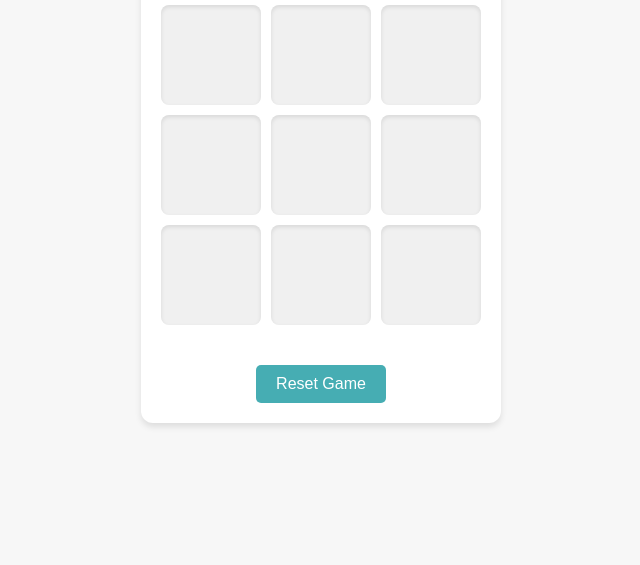
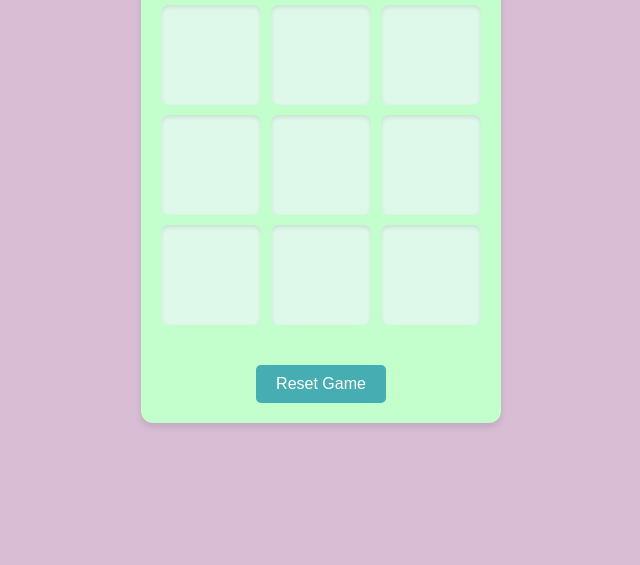
Before and after one commit to madhumithaaprasad/Tic-Tac-Trick, a plain HTML site: page tic-tac-toe.html in a window 1280 px wide. Shown: the part 235-800 px from the top of the page, without its empty margins (319-959 px from the left). Drawn offline with Linux system fonts and the light colour scheme.

Commit message:
Update tic-tac-toe.styles.css

```diff
--- a/tic-tac-toe.styles.css
+++ b/tic-tac-toe.styles.css
@@ -1,6 +1,6 @@
 body {
     font-family: 'Arial', sans-serif;
-    background-color: #f7f7f7;
+    background-color: #d8bdd4;
     display: flex;
     justify-content: center;
     align-items: center;
@@ -11,7 +11,7 @@ body {
 .container {
     text-align: center;
     box-shadow: 0px 4px 6px rgba(0, 0, 0, 0.1);
-    background-color: #ffffff;
+    background-color: #c2ffcd;
     border-radius: 12px;
     padding: 20px;
 }
@@ -36,7 +36,7 @@ h1 {
     align-items: center;
     font-size: 2rem;
     font-weight: bold;
-    background-color: #f0f0f0;
+    background-color: #def9ea;
     border-radius: 8px;
     cursor: pointer;
     box-shadow: inset 0px 2px 4px rgba(0, 0, 0, 0.1);
```
